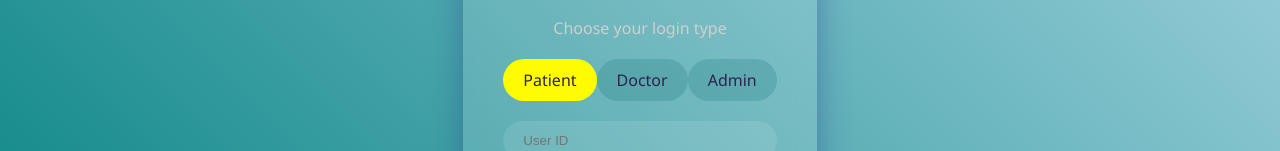
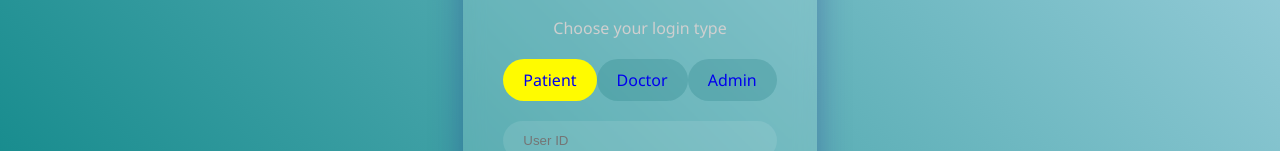
Before and after one commit to Priyanshu0512/SIH-Repo, a plain HTML site: page index.html in a window 1280 px wide. Shown: the part 351-502 px from the top of the page. Drawn offline with Linux system fonts and the light colour scheme.

Commit message:
Added the links.

```diff
--- a/index.html
+++ b/index.html
@@ -22,13 +22,27 @@
               id="patient"
               checked
             />
-            <label for="patient">Patient</label>
+            <label for="patient"
+              ><a
+                class="label"
+                href="./Patient-dashboard/patient-dashboard.html"
+                >Patient</a
+              ></label
+            >
 
             <input type="radio" name="userType" value="doctor" id="doctor" />
-            <label for="doctor">Doctor</label>
+            <label for="doctor"
+              ><a class="label" href="./Doctor-dashboard/doctor-dashboard.html"
+                >Doctor</a
+              ></label
+            >
 
             <input type="radio" name="userType" value="admin" id="admin" />
-            <label for="admin">Admin</label>
+            <label for="admin"
+              ><a class="label" href="./Admin-dashboard/admin-dashboard.html"
+                >Admin</a
+              ></label
+            >
           </div>
 
           <input type="text" id="username" placeholder="User ID" required />
--- a/styles.css
+++ b/styles.css
@@ -5,9 +5,9 @@
 }
 
 body {
-    font-family: 'Segoe UI', Tahoma, Geneva, Verdana, sans-serif;
+  font-family: "Segoe UI", Tahoma, Geneva, Verdana, sans-serif;
 
-    background: linear-gradient(45deg, #008080, #ADD8E6);
+  background: linear-gradient(45deg, #008080, #add8e6);
   height: 100vh;
   display: flex;
   justify-content: center;
@@ -15,7 +15,6 @@ body {
 }
 
 .login-container {
-
   background: rgba(255, 255, 255, 0.15);
   backdrop-filter: blur(10px);
   padding: 40px;
@@ -23,9 +22,11 @@ body {
   box-shadow: 0 8px 32px rgba(31, 38, 135, 0.37);
   text-align: center;
 }
+.label {
+  text-decoration: none;
+}
 
 .login-box h2 {
-
   color: #fff;
   margin-bottom: 20px;
   font-size: 32px;
@@ -60,7 +61,7 @@ form {
   transition: 0.3s ease-in-out;
 }
 
-.user-type input:checked+label {
+.user-type input:checked + label {
   background: #fffb00;
 }
 
@@ -121,7 +122,7 @@ input[type="password"]:focus {
   background-color: #ff3b1a;
 }
 .logo {
-    border-radius : 50%;
+  border-radius: 50%;
   width: 100px;
   /* Set width based on your preference */
   height: 150px;
```
Lines whose indentation alone changed are shown as unchanged.
